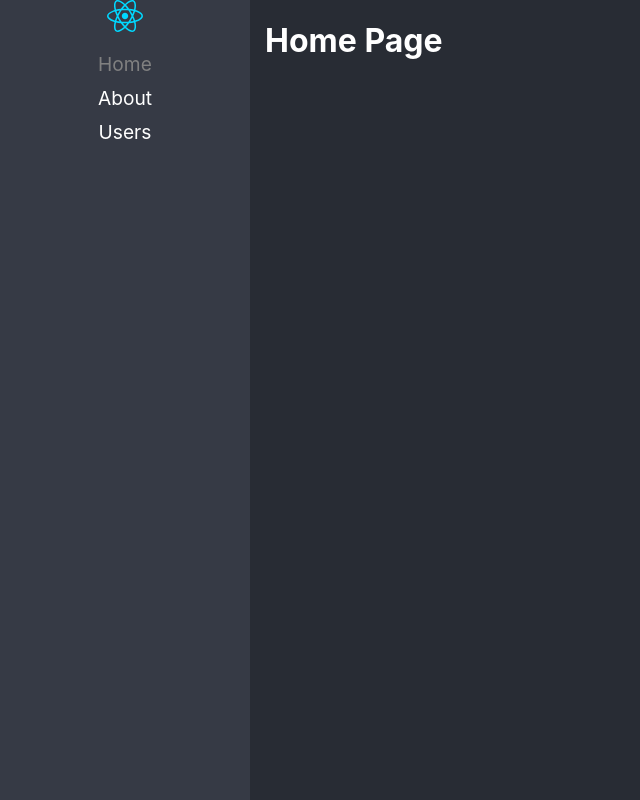
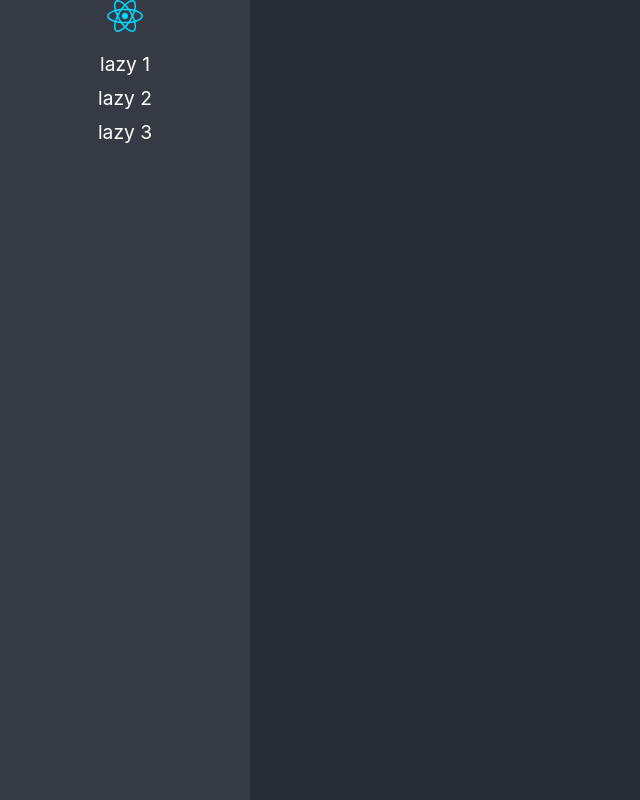
Before and after one commit to FernandoMG81/react-app, a React (Vite) app: page /home in a window 1280 px wide. Shown: the whole page, without its empty margins (0-640 px from the left). Built offline with nearby package versions, Linux system fonts and the light colour scheme.

Commit message:
Componentes Lazy agregados

```diff
--- /dev/null
+++ b/src/01-lazyload/pages/LazyPage1.tsx
@@ -0,0 +1,6 @@
+
+export const LazyPage1 = () => {
+  return (
+    <h1>LazyPage 1</h1>
+  )
+}
--- /dev/null
+++ b/src/01-lazyload/pages/LazyPage2.tsx
@@ -0,0 +1,6 @@
+
+export const LazyPage2 = () => {
+  return (
+    <h1>LazyPage 2</h1>
+  )
+}
--- /dev/null
+++ b/src/01-lazyload/pages/LazyPage3.tsx
@@ -0,0 +1,6 @@
+
+export const LazyPage3 = () => {
+  return (
+    <h1>LazyPage 3</h1>
+  )
+}
--- /dev/null
+++ b/src/01-lazyload/pages/index.ts
@@ -0,0 +1,3 @@
+export { LazyPage1 } from "./LazyPage1";
+export { LazyPage2 } from "./LazyPage2";
+export { LazyPage3 } from "./LazyPage3";
--- a/src/routes/Navigation.tsx
+++ b/src/routes/Navigation.tsx
@@ -1,6 +1,8 @@
 import { BrowserRouter, NavLink, Routes, Route, Navigate } from 'react-router-dom'
 
 import logo from '../assets/react.svg'
+
+import { LazyPage1, LazyPage2, LazyPage3 } from '../01-lazyload/pages/'
 export const Navigation = () => {
   return (
     <BrowserRouter>
@@ -9,21 +11,21 @@
           <img src={ logo } alt="React logo" />
           <ul>
             <li>
-              <NavLink to='/home' className={ ({isActive}) => isActive ? 'nav-active' : '' }>Home</NavLink>
+              <NavLink to='/lazy1' className={ ({isActive}) => isActive ? 'nav-active' : '' }>lazy 1</NavLink>
             </li>
             <li>
-              <NavLink to='/about' className={ ({isActive}) => isActive ? 'nav-active' : '' }>About</NavLink>
+              <NavLink to='/lazy2' className={ ({isActive}) => isActive ? 'nav-active' : '' }>lazy 2</NavLink>
             </li>
             <li>
-              <NavLink to='/users' className={ ({isActive}) => isActive ? 'nav-active' : '' }>Users</NavLink>
+              <NavLink to='/lazy3' className={ ({isActive}) => isActive ? 'nav-active' : '' }>lazy 3</NavLink>
             </li>
           </ul>
         </nav>
 
         <Routes>
-          <Route path='about' element={ <h1>About Page</h1> }/>
-          <Route path='users' element={ <h1>Users Page</h1> }/>
-          <Route path='home' element={ <h1>Home Page</h1> }/>
+          <Route path='lazy1' element={ <LazyPage1 /> }/>
+          <Route path='lazy2' element={ <LazyPage2 /> }/>
+          <Route path='lazy3' element={ <LazyPage3 /> }/>
           <Route path='/*' element={ <Navigate to='/home' replace /> }/>
         </Routes>
 
```
